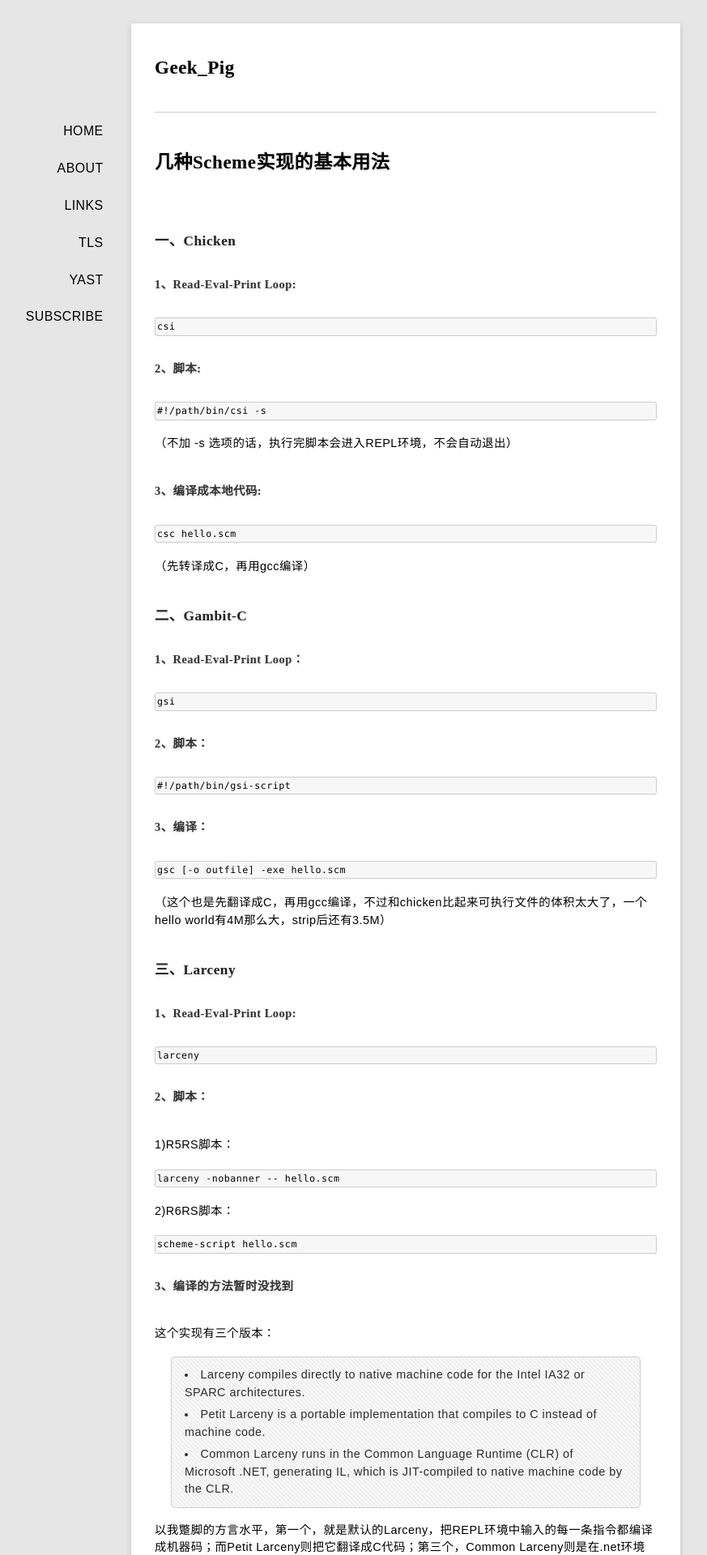
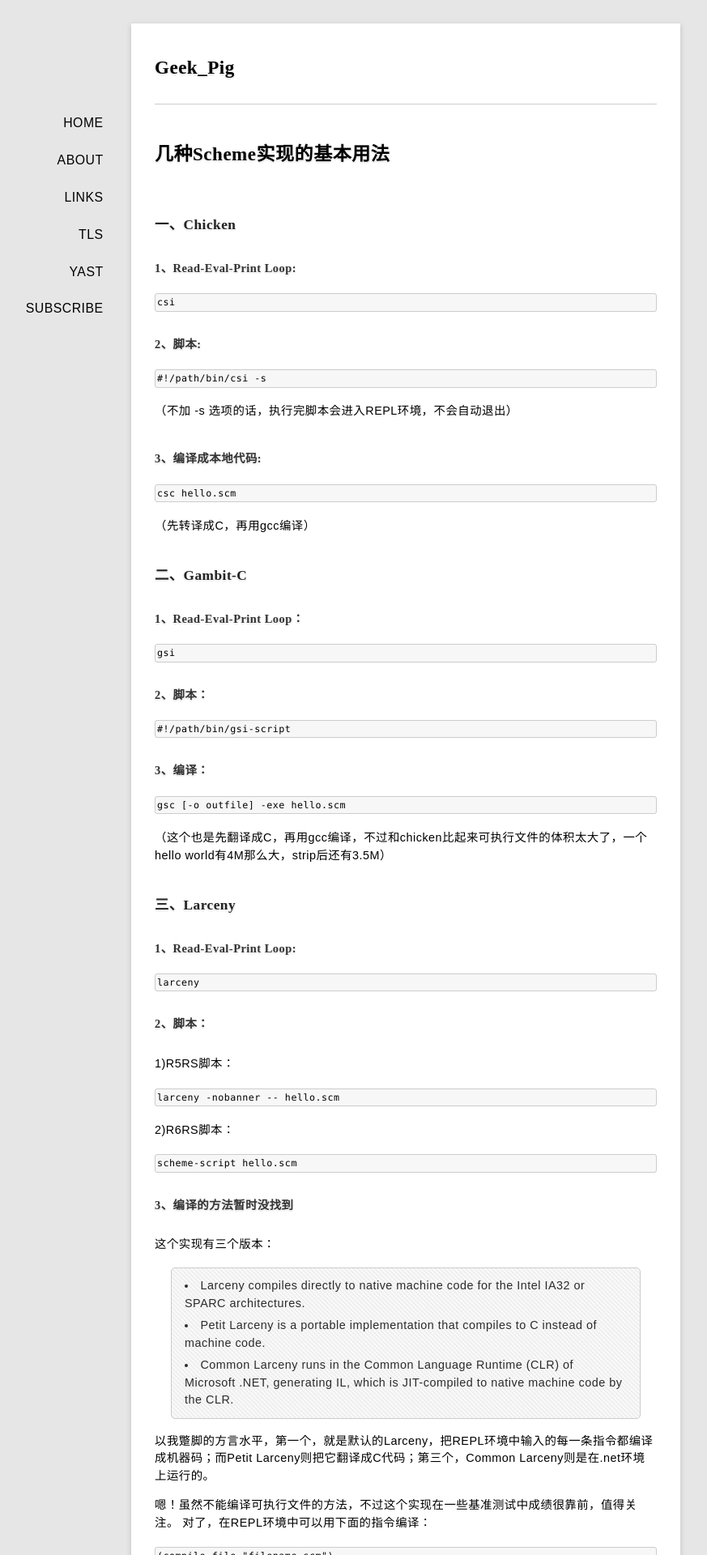
Before and after one commit to rhuichao/uternet.github.io, a Jekyll site: the page built from _posts/2014-03-16-some-scheme.md, in a window 1280 px wide. Shown: the top 1920 px of the page at 81% size, without its empty margins (139-1012 px from the left). Built offline with Jekyll 4.4.1, drawn with Linux system fonts in a browser that asks for light colours; some web fonts are replaced; Markdown is read by kramdown in place of the engine named in the settings.

Commit message:
new document posted

```diff
--- a/media/css/style.css
+++ b/media/css/style.css
@@ -219,7 +219,7 @@
     color:#000;
     line-height: 150%;
     text-shadow: 0px 1px 0px rgb(255, 255, 255), 0px 1px 2px rgba(170, 170, 170, 0.8);
-    margin: 30px 0px 30px 0px;
+    margin: 30px 0px 20px 0px;
 }
 
 h2{
@@ -228,7 +228,7 @@
     color:#111;
     line-height: 150%;
     text-shadow: 0px 1px 0px rgb(255, 255, 255), 0px 1px 2px rgba(170, 170, 170, 0.8);
-    margin: 30px 0px 30px 0px;
+    margin: 30px 0px 20px 0px;
 }
 
 h3{
@@ -237,7 +237,7 @@
     color:#222;
     line-height: 150%;
     text-shadow: 0px 1px 0px rgb(255, 255, 255), 0px 1px 2px rgba(170, 170, 170, 0.8);
-    margin: 30px 0px 30px 0px;
+    margin: 30px 0px 20px 0px;
 }
 
 h4{
@@ -246,7 +246,7 @@
     color:#333;
     line-height: 150%;
     text-shadow: 0px 1px 0px rgb(255, 255, 255), 0px 1px 2px rgba(170, 170, 170, 0.8);
-    margin: 30px 0px 30px 0px;
+    margin: 30px 0px 20px 0px;
 }
 
 embed,object,iframe{
```
